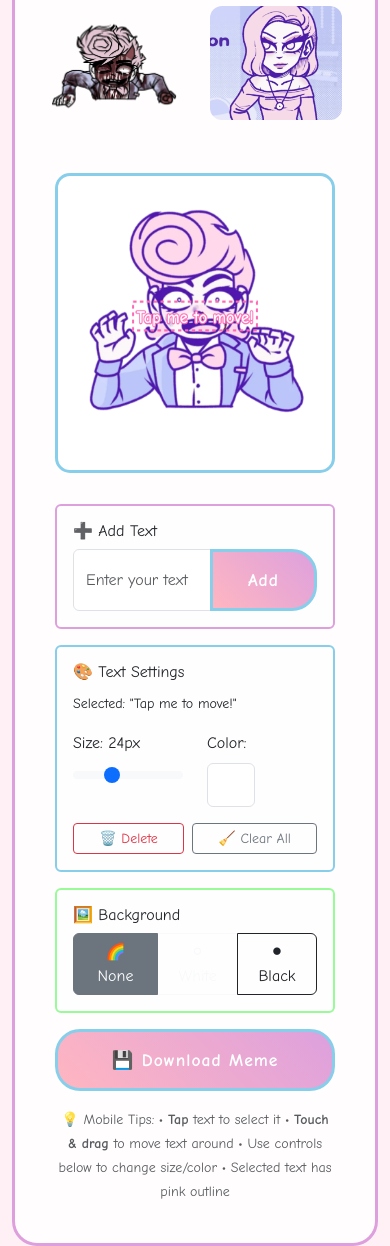
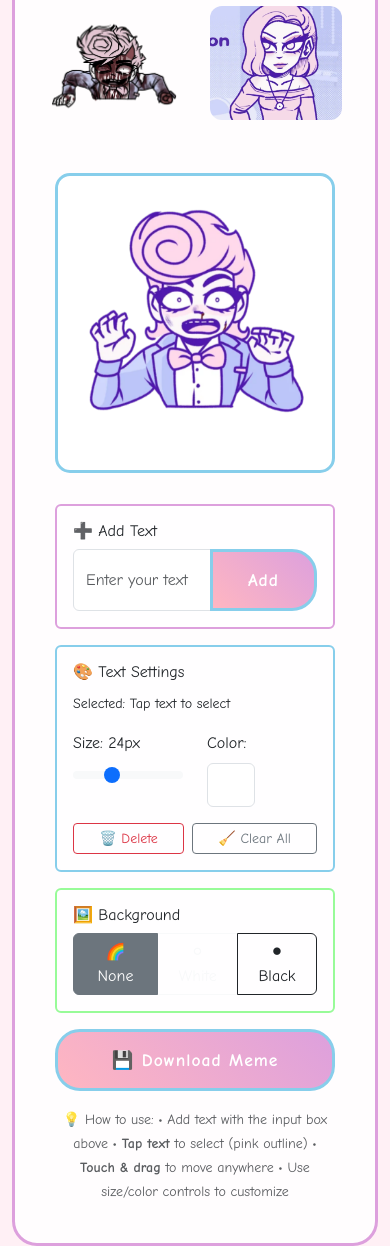
Before and after one commit to ryusyoga-rgb/bloodmoney, a plain HTML site: page index.html in a window 390 px wide. Shown: the part 2226-3472 px from the top of the page. Drawn offline with nearby package versions, Linux system fonts and the light colour scheme.

Commit message:
Update index.html

```diff
--- a/index.html
+++ b/index.html
@@ -199,6 +199,8 @@
             border-radius: 15px;
             max-width: 100%;
             background: white;
+            touch-action: none;
+            cursor: default;
         }
 
         .voting-buttons {
@@ -589,11 +591,11 @@
                         <button class="btn btn-custom w-100 btn-lg" onclick="downloadMeme()">💾 Download Meme</button>
 
                         <div class="mt-3 text-center">
-                            <small class="text-muted">💡 Mobile Tips:
-                            • <strong>Tap</strong> text to select it
-                            • <strong>Touch & drag</strong> to move text around
-                            • Use controls below to change size/color
-                            • Selected text has pink outline
+                            <small class="text-muted">💡 How to use:
+                            • Add text with the input box above
+                            • <strong>Tap text</strong> to select (pink outline)
+                            • <strong>Touch & drag</strong> to move anywhere
+                            • Use size/color controls to customize
                             </small>
                         </div>
                     </div>
@@ -969,25 +971,18 @@
                 }
             });
 
-            // Show mobile tip if on mobile device
-            if (window.innerWidth <= 768) {
-                setTimeout(() => {
-                    if (textElements.length === 0) {
-                        // Add a sample text to demonstrate
-                        const sampleText = {
-                            text: "Tap me to move!",
-                            x: 200,
-                            y: 200,
-                            size: 24,
-                            color: '#ffffff'
-                        };
-                        textElements.push(sampleText);
-                        selectedTextIndex = 0;
-                        updateTextControls();
-                        drawMemeBackground();
-                    }
-                }, 2000);
-            }
+            // Mobile touch optimization - prevent default scrolling
+            document.body.addEventListener('touchstart', function(e) {
+                if (e.target === canvas) {
+                    e.preventDefault();
+                }
+            }, { passive: false });
+
+            document.body.addEventListener('touchmove', function(e) {
+                if (e.target === canvas) {
+                    e.preventDefault();
+                }
+            }, { passive: false });
         });
 
         function preloadImages() {
@@ -1320,7 +1315,7 @@
             canvas.style.cursor = 'default';
         }
 
-        // Touch event handlers for mobile
+        // Touch event handlers for mobile - simplified and more reliable
         function handleTouchStart(e) {
             e.preventDefault();
             const touch = e.touches[0];
@@ -1328,15 +1323,19 @@
             const x = touch.clientX - rect.left;
             const y = touch.clientY - rect.top;
 
-            // Check if touching on a text element
+            // Check if touching on any text element
             for (let i = textElements.length - 1; i >= 0; i--) {
                 const element = textElements[i];
                 ctx.font = `bold ${element.size}px Comic Sans MS`;
                 const textWidth = ctx.measureText(element.text).width;
                 const textHeight = element.size;
 
-                if (x >= element.x - textWidth/2 && x <= element.x + textWidth/2 &&
-                    y >= element.y - textHeight && y <= element.y) {
+                // Check if touch is within text bounds (with some padding for easier touch)
+                const padding = 10;
+                if (x >= element.x - textWidth/2 - padding &&
+                    x <= element.x + textWidth/2 + padding &&
+                    y >= element.y - textHeight - padding &&
+                    y <= element.y + padding) {
 
                     // Select this text element
                     selectedTextIndex = i;
@@ -1347,8 +1346,7 @@
                     dragOffset.x = x - element.x;
                     dragOffset.y = y - element.y;
 
-                    // Visual feedback
-                    canvas.style.cursor = 'grabbing';
+                    // Redraw to show selection
                     drawMemeBackground();
                     break;
                 }
@@ -1364,14 +1362,16 @@
             const x = touch.clientX - rect.left;
             const y = touch.clientY - rect.top;
 
-            // Update text position
+            // Update text position based on touch
             dragElement.x = x - dragOffset.x;
             dragElement.y = y - dragOffset.y;
 
-            // Keep text within canvas bounds
-            dragElement.x = Math.max(20, Math.min(canvas.width - 20, dragElement.x));
-            dragElement.y = Math.max(20, Math.min(canvas.height - 10, dragElement.y));
-
+            // Keep text within canvas bounds with some margin
+            const margin = 30;
+            dragElement.x = Math.max(margin, Math.min(canvas.width - margin, dragElement.x));
+            dragElement.y = Math.max(margin, Math.min(canvas.height - margin, dragElement.y));
+
+            // Redraw canvas with new text position
             drawMemeBackground();
         }
 
@@ -1379,7 +1379,6 @@
             if (isDragging) {
                 isDragging = false;
                 dragElement = null;
-                canvas.style.cursor = 'default';
             }
             e.preventDefault();
         }
```
